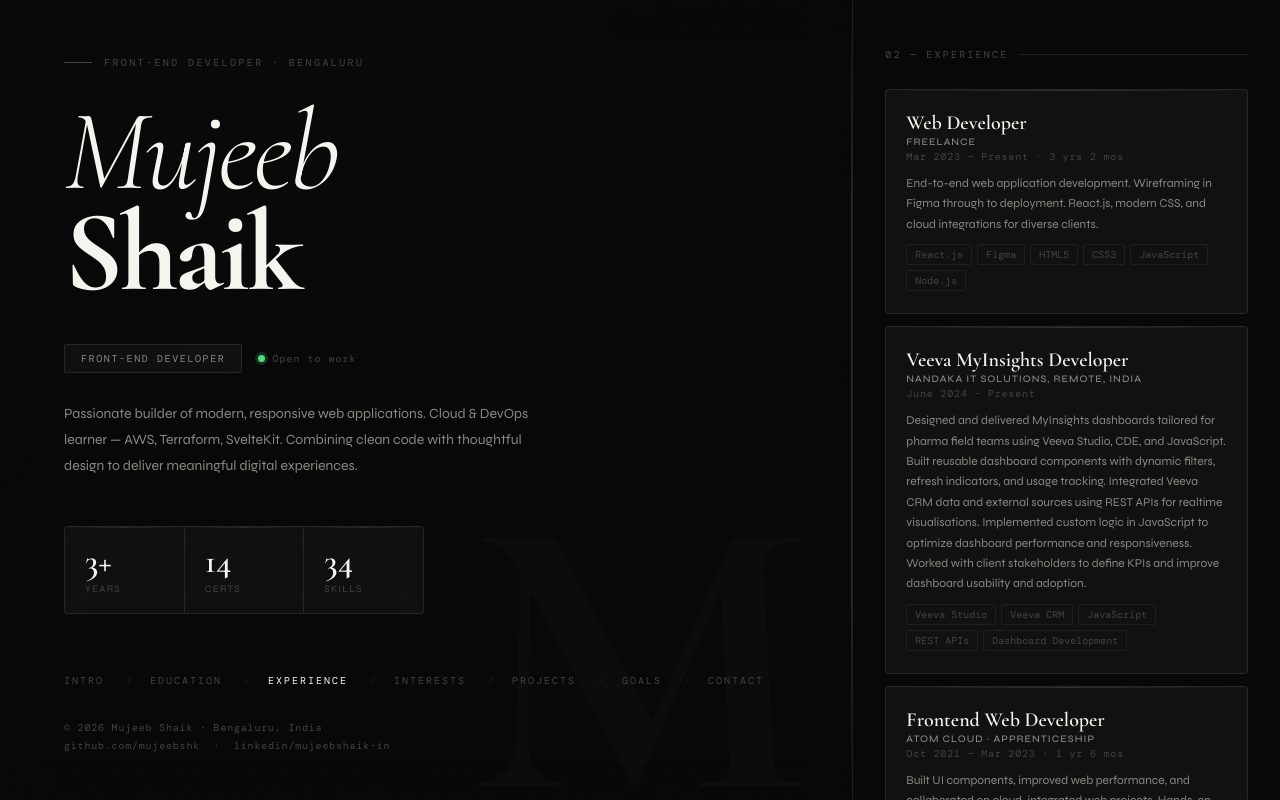
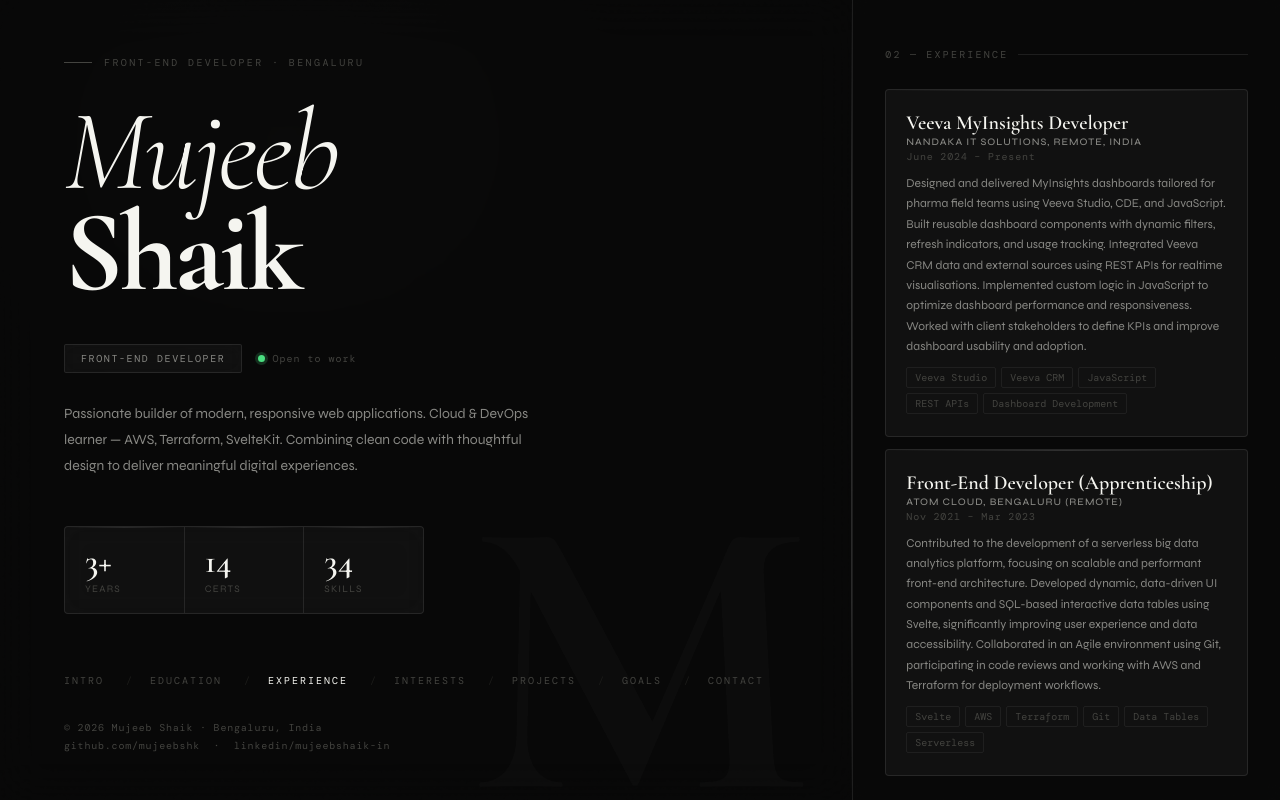
Before and after one commit to mujeebshk/Digi_Portfolio, a plain HTML site: page index.html in a window 1280 px wide. Both pictures are taken after a click on the tab "EXPERIENCE". Drawn offline with nearby package versions, Linux system fonts and the light colour scheme; a web font is replaced by a local one.

Commit message:
feat: updated experience section with Veeva and Atom Cloud roles

```diff
--- a/index.html
+++ b/index.html
@@ -369,24 +369,6 @@
         <section class="section" id="experience" role="tabpanel">
           <p class="section-label">02 — Experience</p>
           <div class="glass-card">
-            <div class="exp-role">Web Developer</div>
-            <div class="exp-company">Freelance</div>
-            <div class="exp-period">
-              Mar 2023 — Present &middot; 3 yrs 2 mos
-            </div>
-            <p class="exp-desc">
-              End-to-end web application development. Wireframing in Figma
-              through to deployment. React.js, modern CSS, and cloud
-              integrations for diverse clients.
-            </p>
-            <div class="tag-row">
-              <span class="tag">React.js</span><span class="tag">Figma</span>
-              <span class="tag">HTML5</span><span class="tag">CSS3</span>
-              <span class="tag">JavaScript</span
-              ><span class="tag">Node.js</span>
-            </div>
-          </div>
-          <div class="glass-card">
             <div class="exp-role">Veeva MyInsights Developer</div>
             <div class="exp-company">Nandaka IT Solutions, Remote, India</div>
             <div class="exp-period">June 2024 – Present</div>
@@ -409,21 +391,23 @@
             </div>
           </div>
           <div class="glass-card">
-            <div class="exp-role">Frontend Web Developer</div>
-            <div class="exp-company">Atom Cloud &middot; Apprenticeship</div>
-            <div class="exp-period">
-              Oct 2021 — Mar 2023 &middot; 1 yr 6 mos
-            </div>
+            <div class="exp-role">Front-End Developer (Apprenticeship)</div>
+            <div class="exp-company">Atom Cloud, Bengaluru (Remote)</div>
+            <div class="exp-period">Nov 2021 – Mar 2023</div>
             <p class="exp-desc">
-              Built UI components, improved web performance, and collaborated on
-              cloud-integrated web projects. Hands-on with SvelteKit, AWS, and
-              Terraform.
+              Contributed to the development of a serverless big data analytics
+              platform, focusing on scalable and performant front-end
+              architecture. Developed dynamic, data-driven UI components and
+              SQL-based interactive data tables using Svelte, significantly
+              improving user experience and data accessibility. Collaborated in
+              an Agile environment using Git, participating in code reviews and
+              working with AWS and Terraform for deployment workflows.
             </p>
             <div class="tag-row">
-              <span class="tag">HTML5</span><span class="tag">CSS3</span
-              ><span class="tag">SvelteKit</span> <span class="tag">AWS</span
-              ><span class="tag">Terraform</span
-              ><span class="tag">Shell Script</span><span class="tag">Git</span>
+              <span class="tag">Svelte</span><span class="tag">AWS</span
+              ><span class="tag">Terraform</span><span class="tag">Git</span
+              ><span class="tag">Data Tables</span
+              ><span class="tag">Serverless</span>
             </div>
           </div>
         </section>
```
Also changed, not shown: mobile.html (+27 -22 lines).
